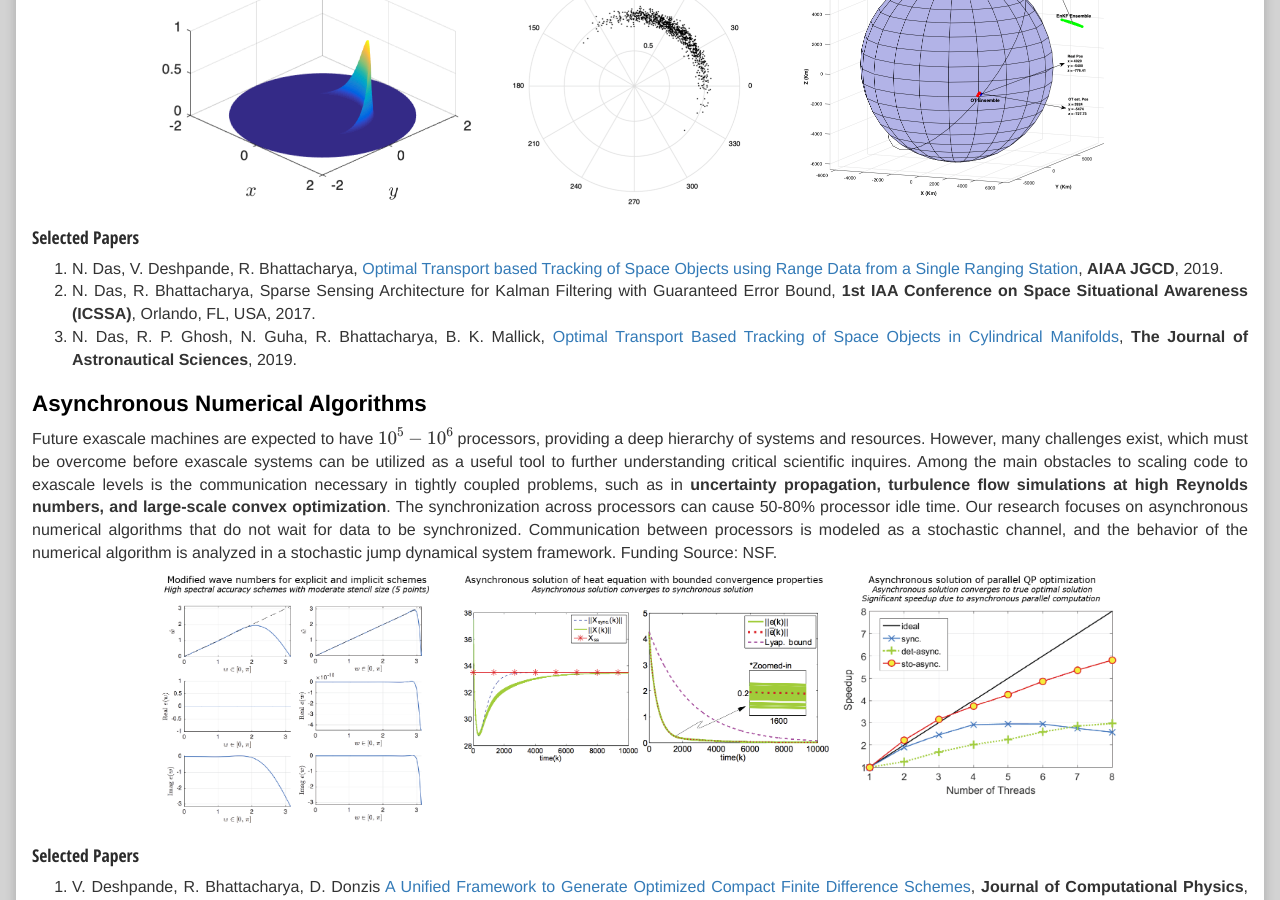
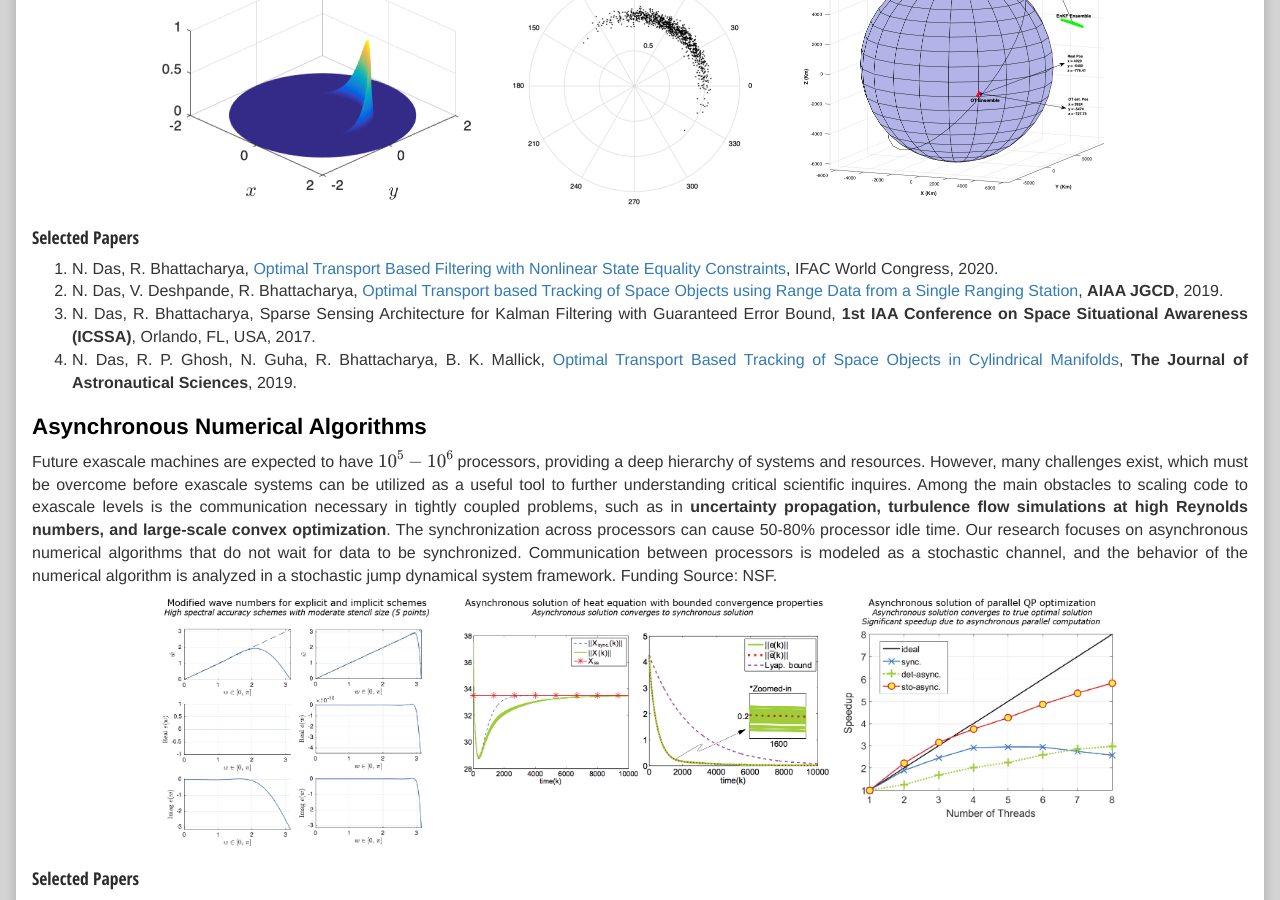
Before and after one commit to isrlab/isrlab.github.io, a Jekyll site: the page built from index.md, in a window 1280 px wide and 900 px high, scrolled down 893 px. Built offline with Jekyll 4.4.1, drawn with Linux system fonts in a browser that asks for light colours; nearby versions of some CDN libraries.

Commit message:
Update index.md

```diff
--- a/index.md
+++ b/index.md
@@ -26,6 +26,7 @@ Space situational awareness is concerned with tracking space objects and classif
 
 ### Selected Papers
 
+1. N. Das, R. Bhattacharya, [Optimal Transport Based Filtering with Nonlinear State Equality Constraints](https://arxiv.org/pdf/2003.06028.pdf), IFAC World Congress, 2020.
 1. N. Das, V. Deshpande, R. Bhattacharya, [Optimal Transport based Tracking of Space Objects using Range Data from a Single Ranging Station](https://www.researchgate.net/publication/329487928_Optimal_Transport_based_Tracking_of_Space_Objects_using_Range_Data_from_a_Single_Ranging_Station), **AIAA JGCD**, 2019.
 1. N. Das, R. Bhattacharya, Sparse Sensing Architecture for Kalman Filtering with Guaranteed Error Bound, **1st IAA Conference on Space Situational Awareness (ICSSA)**, Orlando, FL, USA, 2017.
 1. N. Das, R. P. Ghosh, N. Guha, R. Bhattacharya, B. K. Mallick, [Optimal Transport Based Tracking of Space Objects in Cylindrical Manifolds](https://www.researchgate.net/publication/319357580_Optimal_Transport_Based_Tracking_of_Space_Objects_in_Cylindrical_Manifolds), **The Journal of Astronautical Sciences**, 2019.
```
